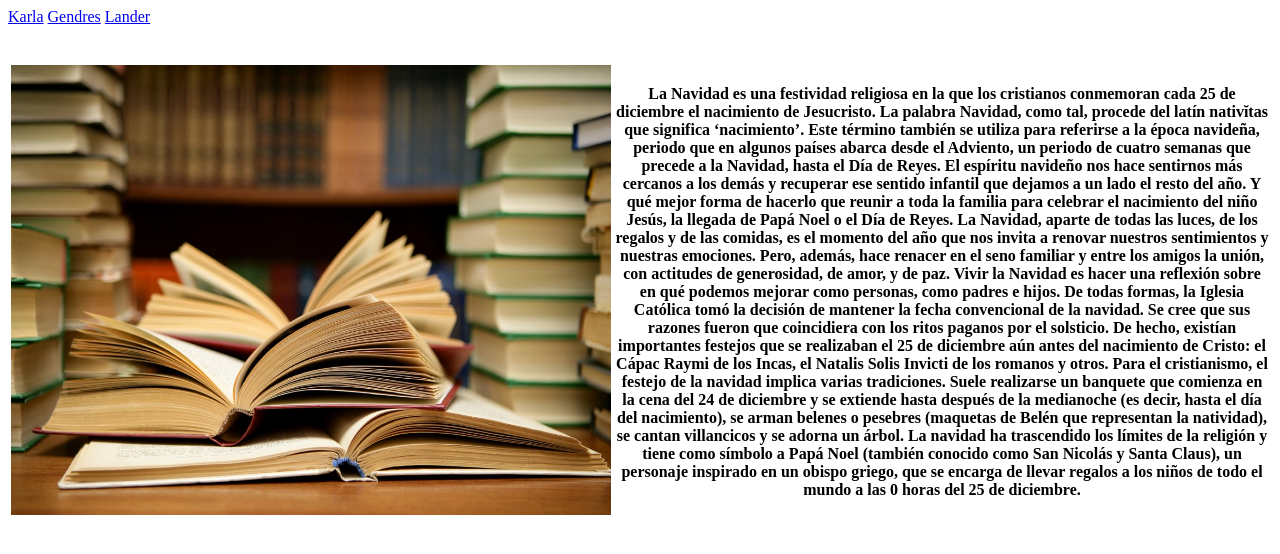
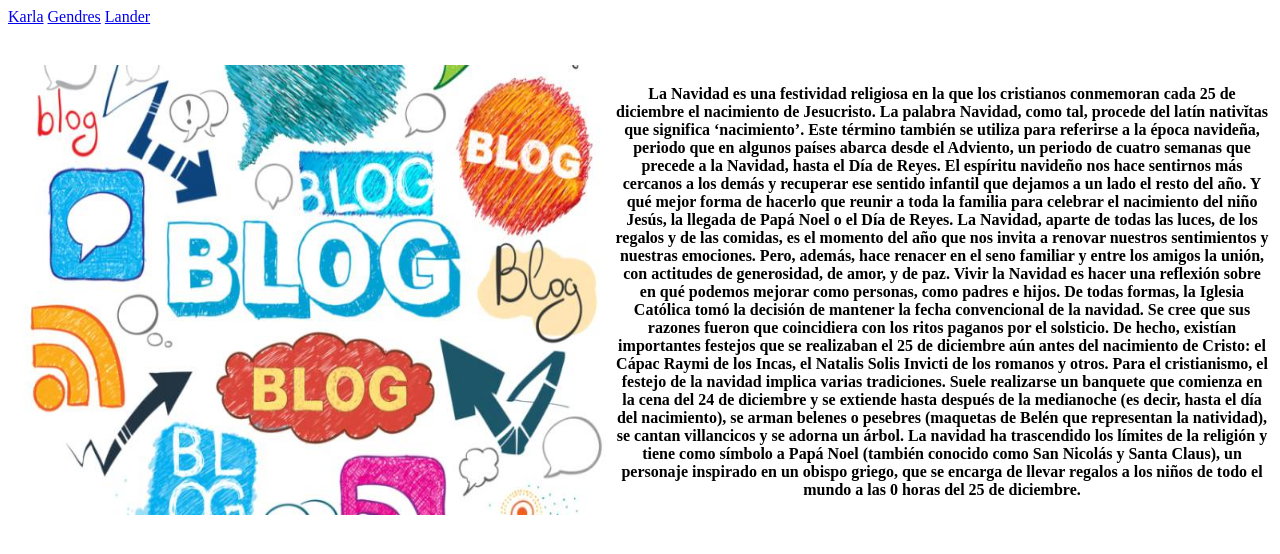
Before and after one commit to gendres30/gendres30.github.io, a plain HTML site: page index.html in a window 1280 px wide. Drawn offline with Linux system fonts and the light colour scheme.

Commit message:
imagen cambio

```diff
--- a/index.html
+++ b/index.html
@@ -15,7 +15,7 @@
 <center>
   <table class="letras">
 <tr>
-          <td><img src="img/1.JPG" alt="foto" width="600px" height="450px"></td>
+          <td><img src="img/10.jpg" alt="foto" width="600px" height="450px"></td>
           <td><center><b> La Navidad es una festividad religiosa en la que los cristianos conmemoran cada 25 de diciembre el nacimiento de Jesucristo.
 La palabra Navidad, como tal, procede del latín nativĭtas que significa ‘nacimiento’.
 
```
